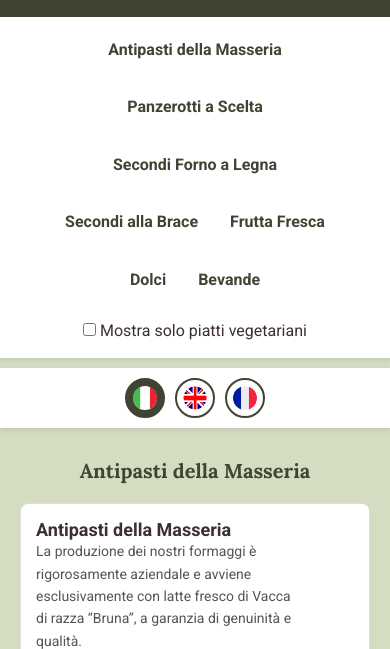
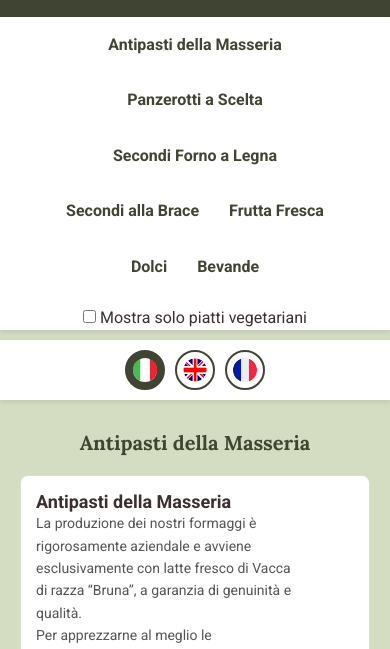
Before and after one commit to Valentina489/Men-Masseria-La-Lunghiera, a plain HTML site: page index.html in a window 390 px wide. Shown: the part 193-842 px from the top of the page. Drawn offline with Linux system fonts and the light colour scheme.

Commit message:
Update styles.css
minore distanza tra gli li

```diff
--- a/styles.css
+++ b/styles.css
@@ -159,13 +159,13 @@ footer a {
 
 @media (max-width: 600px) {
     nav {
-        padding: 5px 20px; /* Riduci il padding */
-        gap: 2px;
+        padding: 0px 20px; /* Riduci il padding */
+        gap: 0px;
     }
 
     nav ul {
         flex-direction: row;
-        gap: 2px;
+        gap: 0px;
         padding: 0;
         margin: 0;
     }
```
